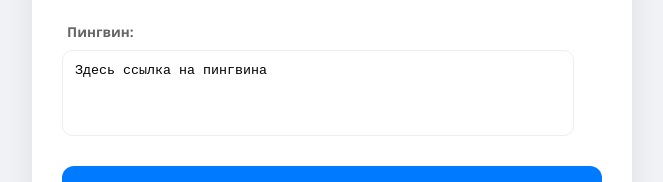
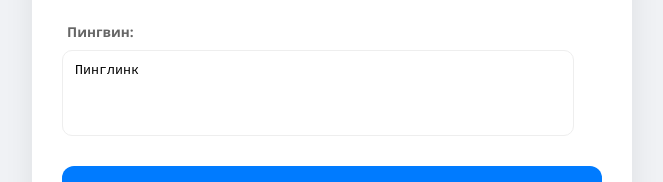
Before and after one commit to lebobu/tg-webapp, a website: page public/ilink.html in a window 1280 px wide. Shown: the part 180-362 px from the top of the page, without its empty margins (308-971 px from the left). Drawn offline with Linux system fonts and the light colour scheme.

Commit message:
Link Generator 01-2026-9

```diff
--- a/public/ilink.html
+++ b/public/ilink.html
@@ -115,7 +115,7 @@
             id="templateLink">vless://ac3420hg-4319-1234-5678-4e13a9876e3d@itamare.ru:443?encryption=none&security=tls&type=ws&host=itamare.ru&path=/notification/ws/&sni=itamare.ru#itamare-ru</textarea>
 
         <label>Пингвин:</label>
-        <textarea id="donorLink">Здесь ссылка на пингвина</textarea>
+        <textarea id="donorLink">Пинглинк</textarea>
 
         <div style="text-align: center; margin-top: 10px;">
             <div id="remarkArea" style="display:none">
```
